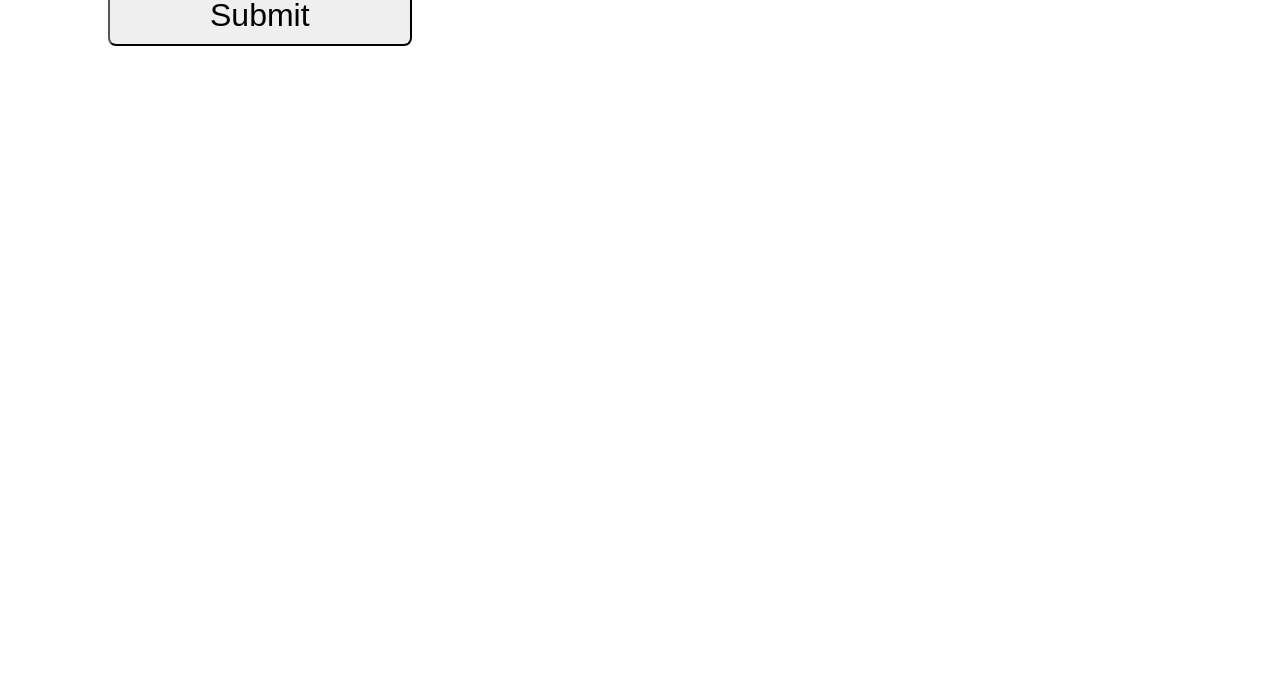
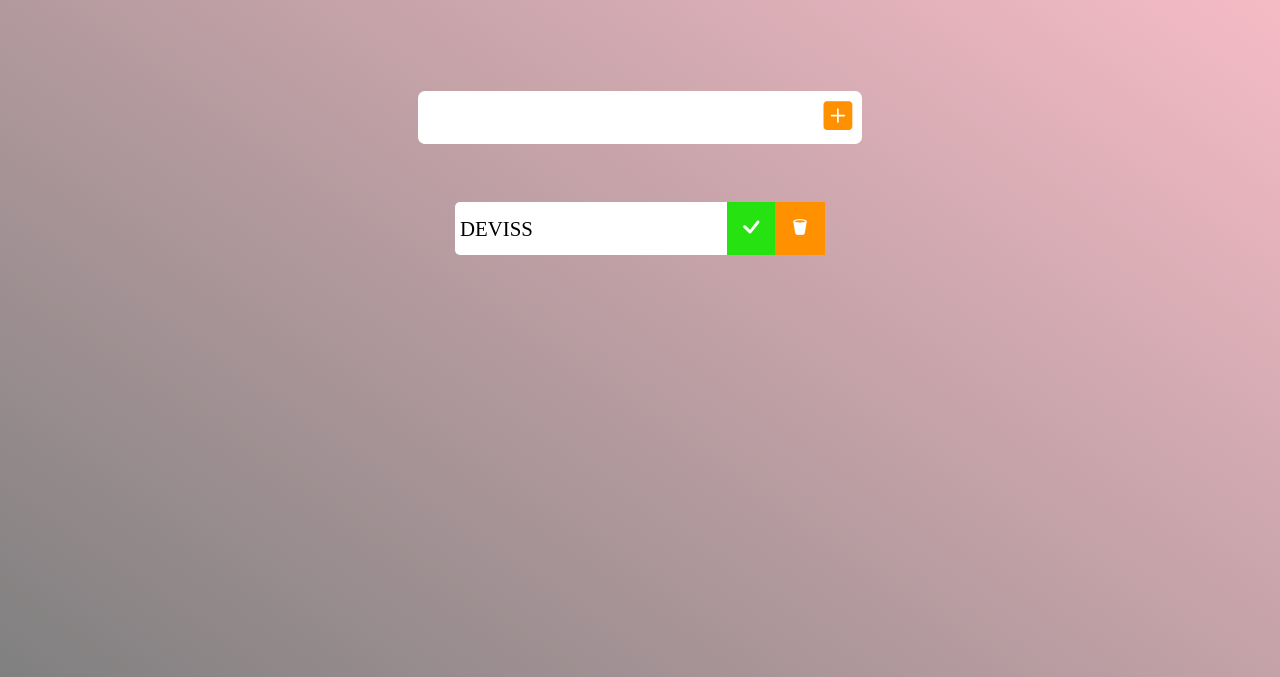
Before and after one commit to ICDEIS/JS-Practise, a plain HTML site: page ToDo-List-JS/todo.html in a window 1280 px wide. Shown: the part 123-800 px from the top of the page. Drawn offline with nearby package versions, Linux system fonts and the light colour scheme.

Commit message:
check-delete completed

```diff
--- /dev/null
+++ b/ToDo-List-JS/320.css
@@ -0,0 +1,50 @@
+* {
+   padding: 0;
+   margin: 0;
+   box-sizing: border-box;
+}
+body {
+   min-height: 100vh;
+}
+section {
+   color: white;
+   background-color: rgb(0, 0, 0);
+   width: 700px;
+   height: 700px;
+   margin: 10px auto;
+   position: relative;
+   font-family: 'Arial Hebrew';
+   overflow: hidden;
+}
+div:first-child {
+   font-size: 15rem;
+   position: absolute;
+   right: 20px;
+   top: 50%;
+   transform: translatey(-50%);
+   background: linear-gradient(190deg,red, blue 80%);
+   background-clip: padding-box;
+   -webkit-background-clip: text;
+   color: transparent;
+
+}
+.edd {
+   font-family: copperplate;
+   position: absolute;
+   bottom: 10px;
+   left: 50%;
+   font-size: 18px;
+   transform: translateX(-50%);
+}
+
+/* .line {
+   width: 300px;
+   height: 1px;
+   background: linear-gradient(200deg,rgb(208, 0, 0), rgb(64, 0, 213) 70%);
+   /* box-shadow: 0 0 40px 15px rgb(136, 51, 247);
+   position: absolute;
+   left: -10%;
+   top: 10%;
+   border-radius: 50%;
+   transform: rotate(-30deg);
+} */
--- a/ToDo-List-JS/todo.css
+++ b/ToDo-List-JS/todo.css
@@ -1,12 +1,96 @@
-.btn {
-   margin: 100px;
-   padding: 10px 100px;
+
+
+* {
+   padding: 0;
+   margin: 0;
+   box-sizing: border-box;
+}
+body {
+   background-image: linear-gradient(35deg, gray, pink);
+   min-height: 100vh;
+}
+header {
+   font-size: 1.5rem;
+}
+header, form {
+   min-height: 20vh;
+   display: flex;
+   justify-content: center;
+   align-items: center;
+}
+
+form input, form button {
+   border: none;
+   padding: 10px;
+   background-color: white;
+   font-size: 1.8rem;
+   outline: none;
+}
+form input {
+   border-radius: 7px 0 0 7px;
+}
+form button {
+   border-radius: 0 7px 7px 0;
+   color: rgb(255, 145, 0);
+   transition: all .2s ease-out;
+   cursor: pointer;
+}
+form button:hover {
+   color: white;
+   background-color: rgb(255, 145, 0);
+}
+/* List Part */
+.list {
+   display: flex;
+   justify-content: center;
+   align-items: center;
+}
+.list-ul {
+   list-style: none;
+   min-width: 30%;
+}
+.todo {
+   display: flex;
+   align-items: center;
+   width: 100%;
+   max-width: 370px;
+   font-size: 1.2rem;
+   background-color: white;
+   margin: 5px auto;
+   border-radius: 5px;
+}
+.todo-item {
+   flex: 1;
+   font-size: 1.3rem;
+   padding: 0 5px;
+}
+.todo button {
+   color: white;
+   border: none;
+   cursor: pointer;
+   transition: all .1s ease-out;
+}
+.check-button {
+   background-color: rgb(38, 226, 17);
    font-size: 2rem;
-   border-radius: 8px;
+   padding: 8px;
 }
-/* .btn:hover {
-   background-color: rgb(200, 200, 200);
-} */
-.btn1 {
-   background-color: rgb(206, 178, 255);
+.check-button:hover {
+   color: rgb(8, 95, 255);
 }
+.delete-button {
+   background: rgb(255, 145, 0);
+   font-size: 18px;
+   padding: 16px;
+}
+.delete-button:hover {
+   background-color: rgb(255, 151, 16);
+   color: rgb(255, 0, 0);
+}
+.bi-check, .bi-trash2-fill {
+   pointer-events: none;
+}
+.line-through {
+   text-decoration: line-through;
+   opacity: .57;
+}
--- a/ToDo-List-JS/todo.html
+++ b/ToDo-List-JS/todo.html
@@ -4,13 +4,29 @@
    <meta charset="UTF-8">
    <meta http-equiv="X-UA-Compatible" content="IE=edge">
    <meta name="viewport" content="width=device-width, initial-scale=1.0">
+   <link rel="stylesheet" href="https://cdn.jsdelivr.net/npm/bootstrap-icons@1.8.3/font/bootstrap-icons.css">
    <link rel="stylesheet" href="./todo.css">
-   <title>ToDo-list</title>
+   <title>DEVISS Reminder</title>
 </head>
 <body>
-   <button class="btn">Submit</button>
-
-
+   <header>
+      <h1>DEVISS Reminder</h1>
+   </header>
+   <form>
+      <input type="text" id="title-in">
+      <button class="btna">
+         <i class="bi bi-plus-square-fill"></i>
+      </button>
+   </form>
+   <div class="list">
+      <ul class="list-ul">
+         <div class="todo">
+            <li class="todo-item">DEVISS</li>
+            <button class="check-button"><i class="bi bi-check"></i></button>
+            <button class="delete-button"><i class="bi bi-trash2-fill"></i></button>
+         </div>
+      </ul>
+   </div>
 
 <script src="./todo.js"></script>
 </body>
--- a/ToDo-List-JS/todo.js
+++ b/ToDo-List-JS/todo.js
@@ -1,8 +1,54 @@
-let button = document.querySelector('.btn')
+window.addEventListener('DOMContentLoaded', () => {
+/* Selectors */
+   const todoInput = document.querySelector('#title-in'),
+         button = document.querySelector('.btna'),
+         listUl = document.querySelector('.list-ul');
 
-button.addEventListener('keydown', () => {
-   console.log('Subhanalloh');
-   button.classList.add('btn1')
-   console.log('aaaaaaa')
+// Event Listener
+   button.addEventListener('click', addTitle);
+   listUl.addEventListener('click', deleteItem)
+
+// Function
+   function addTitle(event) {
+      event.preventDefault();
+      const todoDiv = document.createElement('div');
+      todoDiv.classList.add('todo');
+      if(todoInput.value === '') {
+         alert('type something')
+      } else {
+   // Make li item
+         const newTodo = document.createElement('li');
+         newTodo.innerText = todoInput.value;
+         newTodo.classList.add('todo-item');
+         todoDiv.appendChild(newTodo);
+   // Make Check Button
+         const checkButton = document.createElement('button');
+         checkButton.classList.add('check-button');
+         checkButton.innerHTML = `<i class="bi bi-check"></i>`;
+         todoDiv.appendChild(checkButton);
+   // Make Delete Button
+         const deleteButton = document.createElement('button');
+         deleteButton.classList.add('delete-button');
+         deleteButton.innerHTML = `<i class="bi bi-trash2-fill"></i>`;
+         todoDiv.appendChild(deleteButton);
+   // Append All to todo List
+         listUl.appendChild(todoDiv);
+
+   // Clear Input
+      } todoInput.value = ''
+   }
+   function deleteItem(e) {
+      const items = e.target;
+      const item = items.parentElement;
+
+      if(items.classList[0] === 'delete-button') {
+         item.remove()
+      }
+      if(items.classList[0] = 'check-button') {
+         item.classList.add('line-through')
+      }
+   };
+
+
+
 })
-console.log(button)
```
Also changed, not shown: ToDo-List-JS/320.html (added, +17 -0 lines), 1 other file.
